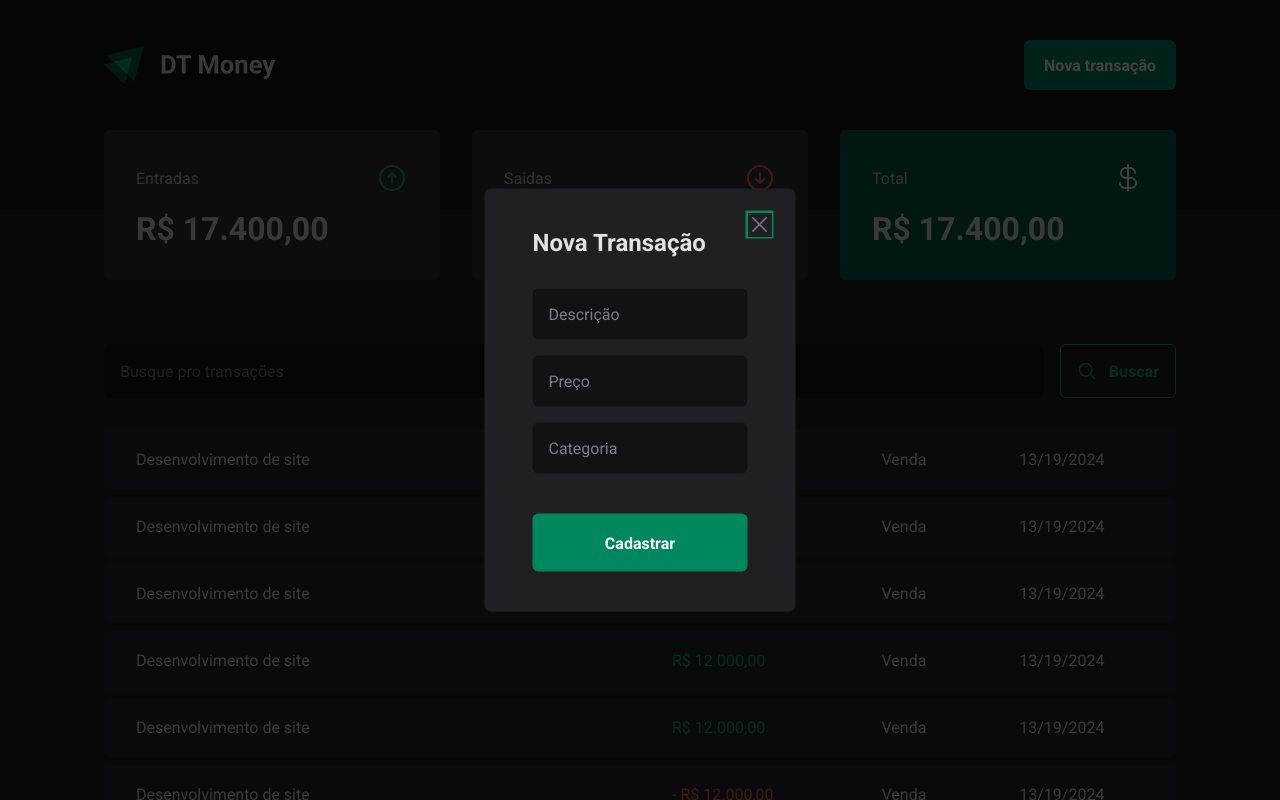
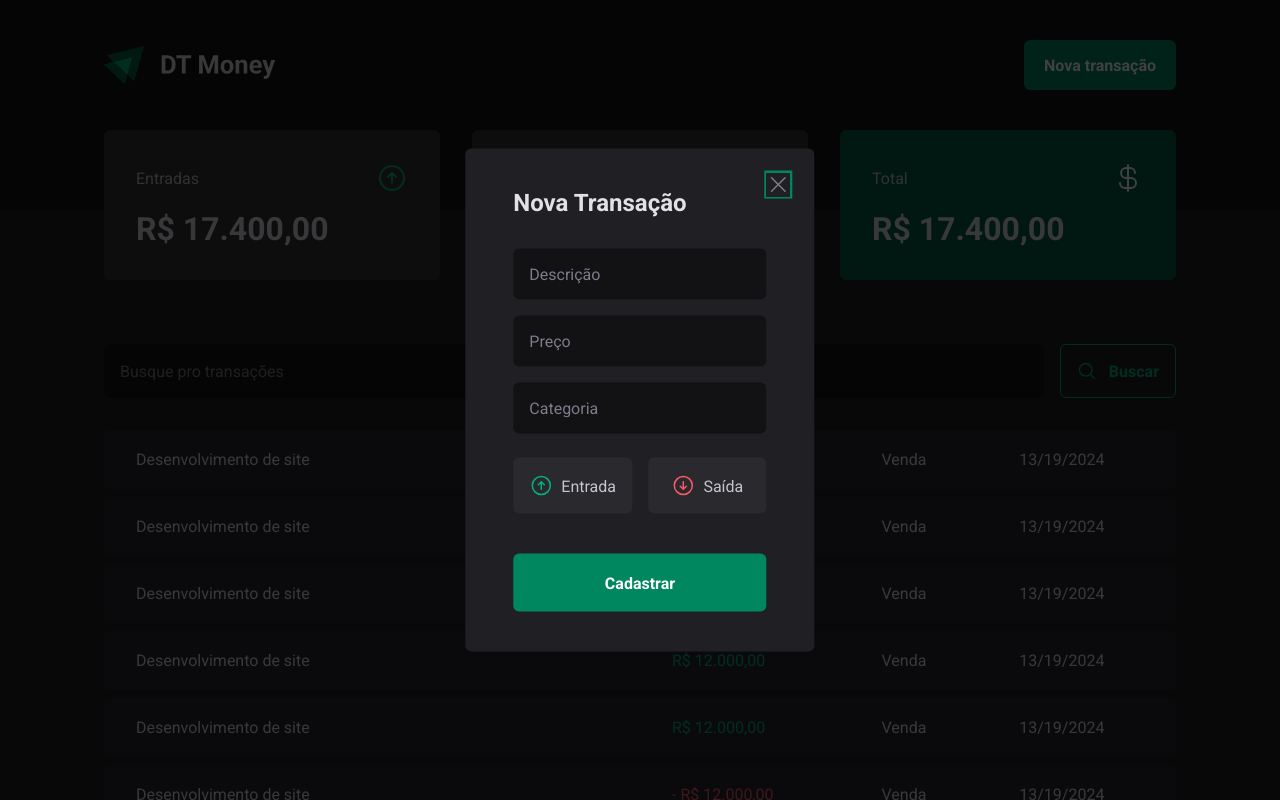
Before and after one commit to rafael3007/dt-money, a React (Vite) app: page / in a window 1280 px wide. Both pictures are taken after a click on the button "Nova transação". Shown: the top 800 px of the page. Built offline with nearby package versions, Linux system fonts and the light colour scheme.

Commit message:
css modal

```diff
--- a/src/components/NewTransactionModal/index.tsx
+++ b/src/components/NewTransactionModal/index.tsx
@@ -1,6 +1,6 @@
-import * as Dialog from "@radix-ui/react-dialog"
-import { CloseButton, Content, Overlay } from "./styles"
-import { X } from "@phosphor-icons/react"
+import * as Dialog from "@radix-ui/react-dialog";
+import { CloseButton, Content, Overlay, TransactionTypeButton, TransactionType } from "./styles"
+import { X, ArrowCircleUp, ArrowCircleDown } from "@phosphor-icons/react"
 
 
 export default function NewTransactionModal() {
@@ -15,6 +15,18 @@
                     <input type="number" name="price" id="price" placeholder="Preço" required />
                     <input type="text" name="category" placeholder="Categoria" required id="category" />
 
+
+                    <TransactionType>
+                        <TransactionTypeButton variant="income" value="income">
+                            <ArrowCircleUp size={24} />
+                            Entrada
+                        </TransactionTypeButton>
+                        <TransactionTypeButton variant="outcome" value="outcome">
+                            <ArrowCircleDown size={24} />
+                            Saída
+                        </TransactionTypeButton>
+                    </TransactionType>
+
                     <button type="submit">Cadastrar</button>
                 </form>
 
--- a/src/components/NewTransactionModal/styles.ts
+++ b/src/components/NewTransactionModal/styles.ts
@@ -1,4 +1,5 @@
 import * as Dialog from "@radix-ui/react-dialog";
+import * as RadioGroup from "@radix-ui/react-radio-group";
 import styled from "styled-components";
 
 export const Overlay = styled(Dialog.Overlay)`
@@ -43,7 +44,7 @@
         -webkit-appearance: none;
         margin: 0;
       }
-      -moz-appearance: textfield;
+      /* -moz-appearance: textfield; */
     }
 
     button[type="submit"] {
@@ -74,6 +75,54 @@
   line-height: 0;
   cursor: pointer;
   color: ${(props) => props.theme["gray-500"]};
+`;
 
+export const TransactionType = styled(RadioGroup.Root)`
+  display: grid;
+  grid-template-columns: repeat(2, 1fr);
+  gap: 1rem;
+  margin-top: 0.5rem;
+`;
 
+interface TransactionTypeButtonProps {
+  variant: "income" | "outcome";
+}
+
+export const TransactionTypeButton = styled(
+  RadioGroup.Item
+)<TransactionTypeButtonProps>`
+  background: ${(props) => props.theme["gray-700"]};
+  padding: 1rem;
+  display: flex;
+  align-items: center;
+  justify-content: center;
+  gap: 0.5rem;
+  border-radius: 6px;
+  cursor: pointer;
+  border: 0;
+  color: ${(props) => props.theme["gray-300"]};
+
+  svg {
+    color: ${(props) =>
+      props.variant === "income"
+        ? props.theme["green-300"]
+        : props.theme["red-300"]};
+  }
+
+  &[data-state="unchecked"]:hover {
+    transition: background-color 0.2s;
+    background: ${(props) => props.theme["gray-600"]};
+  }
+
+  &[data-state="checked"] {
+    color: ${(props) => props.theme.white};
+    background: ${(props) =>
+      props.variant === "income"
+        ? props.theme["green-300"]
+        : props.theme["red-300"]};
+
+    svg {
+      color: ${(props) => props.theme.white};
+    }
+  }
 `;
```
